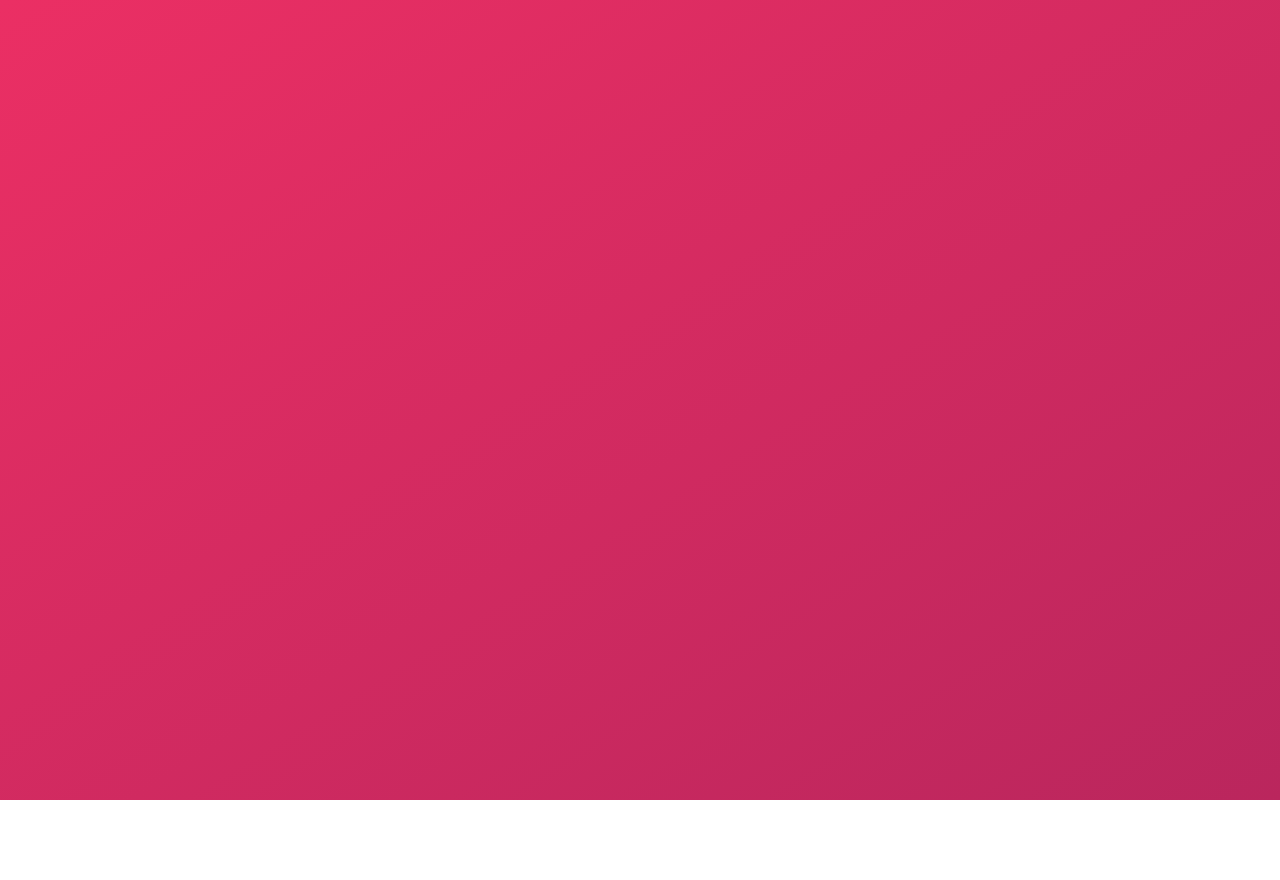
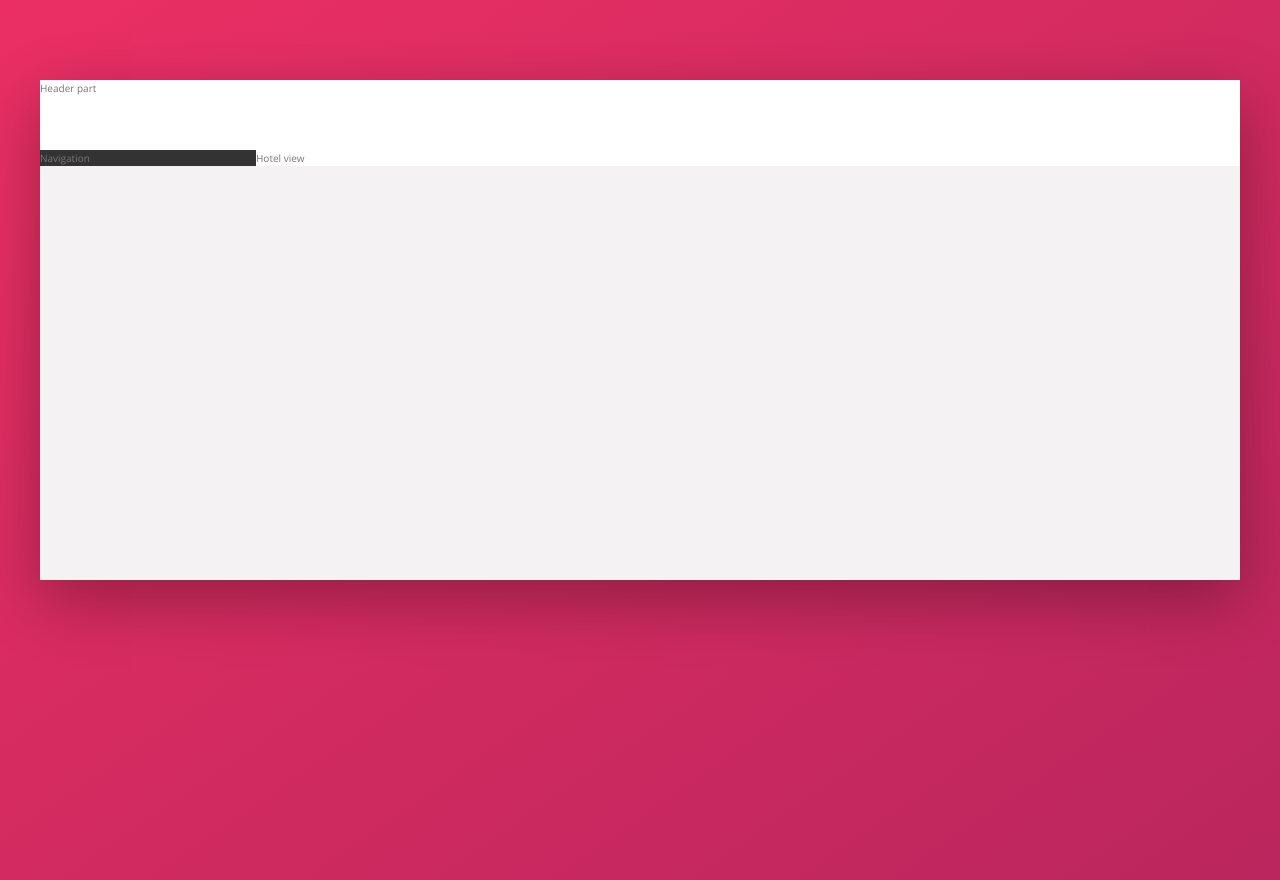
Before and after one commit to acharayaP03/Travel-Advisor, a website: page index.html in a window 1280 px wide. Before the commit the page ends 800 px from the top, so only its background shows below. Drawn offline with nearby package versions, Linux system fonts and the light colour scheme; files that its build step writes are made by us from their sources.

Commit message:
setup layout

```diff
--- a/index.html
+++ b/index.html
@@ -11,6 +11,12 @@
     <title>trillo &mdash; Your all-in-one booking app</title>
 </head>
 <body>
-
+<div class="container">
+    <header class="header">Header part</header>
+    <div class="content">
+        <nav class="sidebar">Navigation</nav>
+        <main class="hoter-view">Hotel view</main>
+    </div>
+</div>
 </body>
 </html>
--- a/package.json
+++ b/package.json
@@ -1,5 +1,5 @@
 {
-  "name": "natours",
+  "name": "react-trillo",
   "version": "1.0.0",
   "description": "Landing page for trillo",
   "main": "index.js",
@@ -8,7 +8,6 @@
     "devserver": "live-server",
     "start": "npm-run-all --parallel devserver watch:sass",
     "compile:sass": "sass sass/main.scss css/style.comp.css",
-    "concat:css": "concat -o css/style.concat.css css/icon-font.css css/style.comp.css",
     "prefix:css": "postcss --use autoprefixer -b 'last 10 versions' css/style.concat.css -o css/style.prefix.css",
     "compress:css": "sass css/style.prefix.css css/style.css --style=compressed",
     "build:css": "npm-run-all compile:sass concat:css prefix:css compress:css"
--- a/sass/_base.scss
+++ b/sass/_base.scss
@@ -12,6 +12,8 @@
   --color-grey-dark-1: #333;
   --color-grey-dark-2: #777;
   --color-grey-dark-3: #999;
+
+  --shadow-dark: 0 2rem 6rem rgba(0,0,0,0.3)
 }
 
 
--- a/sass/_layout.scss
+++ b/sass/_layout.scss
@@ -0,0 +1,29 @@
+.container{
+  max-width: 120rem;
+  margin: 8rem auto;
+
+  background-color: var(--color-grey-light-2);
+  box-shadow: var(--shadow-dark);
+
+  min-height: 50rem;
+}
+
+.header{
+  height: 7rem;
+  background-color: #fff;
+  border-bottom: var(--color-grey-light-2);
+}
+
+.sidebar{
+  background-color: var(--color-grey-dark-1);
+//  use flex property to define its width
+  flex: 0 0 18%;
+}
+
+.hoter-view{
+  background-color: #fff;
+  flex: 1;
+}
+.content{
+  display: flex;
+}
```
